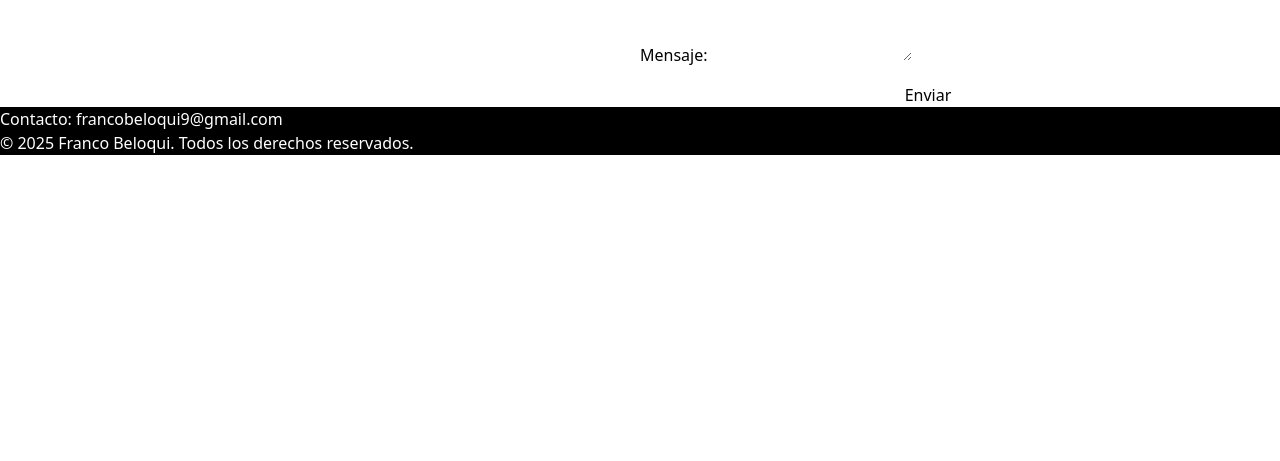
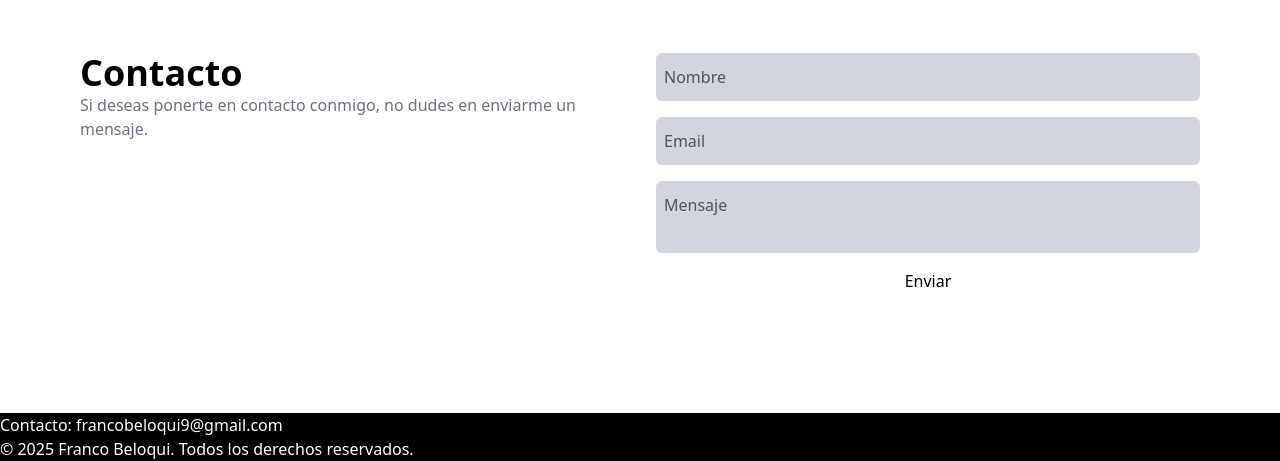
Before and after one commit to Kerds/PortafolioFrancoBeloqui, a website: page index.html in a window 1280 px wide. Shown: the part 691-1152 px from the top of the page. Before the commit the page ends 846 px from the top, so only its background shows below. Drawn offline with Linux system fonts and the light colour scheme.

Commit message:
Continuacion de Contacto

```diff
--- a/index.html
+++ b/index.html
@@ -93,25 +93,20 @@
                 <a href="proyecto1.html">Ver más</a>
             </section>
         </main>
-        <section class="bg-white px-auto ">
-            <div class="max-w-6xl mx-auto grid lg:grid-cols-2">
+        <section class="bg-white h-120 flex items-center justify-center">
+            <div class="max-w-6xl w-full px-4 grid lg:grid-cols-2 gap-8">
                 <div>
                     <h1 class="text-black text-2xl lg:text-4xl font-bold">Contacto</h1>
                     <p class="text-gray-500">Si deseas ponerte en contacto conmigo, no dudes en enviarme un mensaje.</p>
                 </div>
-                <form action="" class="w-full text-black flex flex-col gap-4">
-                    <div class="">
-                        <label for="name">Nombre:</label>
-                        <input type="text" id="name" name="name" required>
-                    </div>
-                    <div>
-                        <label for="email">Correo Electrónico:</label>
-                        <input type="email" id="email" name="email" required>
-                    </div>
-                    <div>
-                        <label for="message">Mensaje:</label>
-                        <textarea id="message" name="message" required></textarea>
-                    </div>
+                <form action="" class="w-full   text-black flex flex-col gap-4">
+                    <input type="text" id="name" name="name" class="bg-gray-300 px-2 py-3 rounded-md text-gray-600"
+                           placeholder="Nombre" required>
+                    <input type="email" id="email" name="email" class="bg-gray-300 px-2 py-3 rounded-md text-gray-600"
+                           placeholder="Email" required>
+                    <textarea id="message" name="message"
+                              class="bg-gray-300 px-2 py-3 text-gray-600 rounded-md max-h-30 resize-none"
+                              placeholder="Mensaje" required></textarea>
 
                     <button type="submit">Enviar</button>
                 </form>
```
Also changed, not shown: src/output.css.
